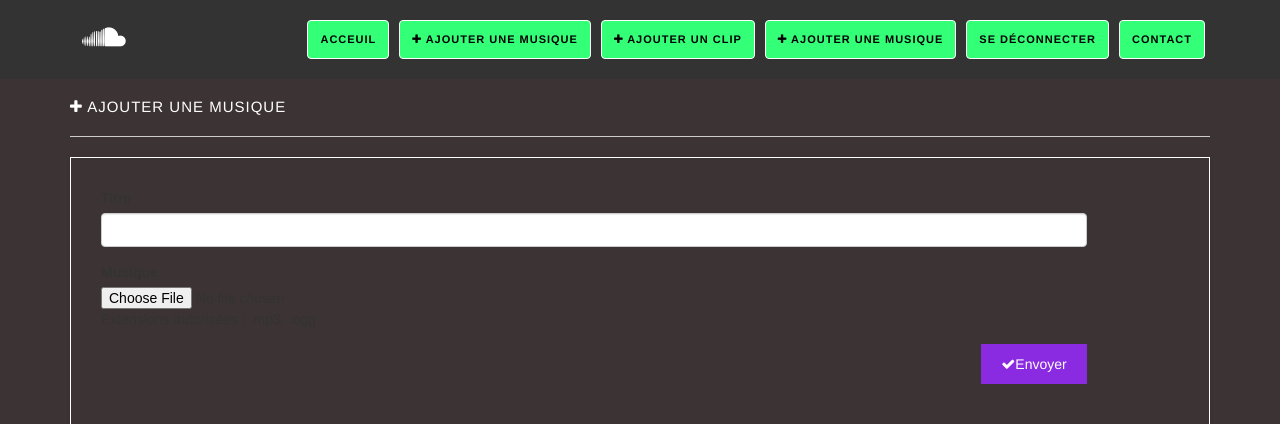
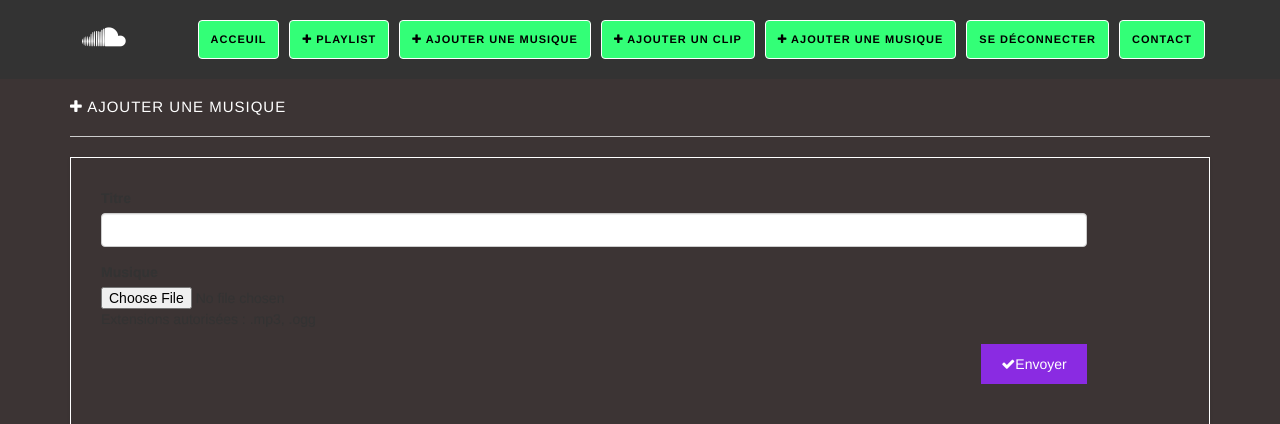
Before and after one commit to GonzagueRandon/A2-Versionning-et-protocole-Git, a PHP site: page /add_music.php in a window 1280 px wide. Shown: the top 424 px of the page. Run offline with PHP 8.4, Linux system fonts and the light colour scheme.

Commit message:
modification on top bar

```diff
--- a/view/_topbar.php
+++ b/view/_topbar.php
@@ -34,7 +34,8 @@
 						<a href="add_music.php" class="btn"><i class="fa fa-plus"></i> Ajouter une musique</a>
 						<a href="add_music.php" class="btn"><i class="fa fa-plus"></i> Ajouter un clip</a>
 						<a href="add_music.php" class="btn"><i class="fa fa-plus"></i> Ajouter une musique</a>
-						<a href="dashboard.php" class="btn"> Acceuil</a>
+						<a href="add_music.php" class="btn"><i class="fa fa-plus"></i> Playlist</a>
+						<a href="dashboard.php" class="btn"> acceuil</a>
 					</div>
 				</div>
 			</div>
```
